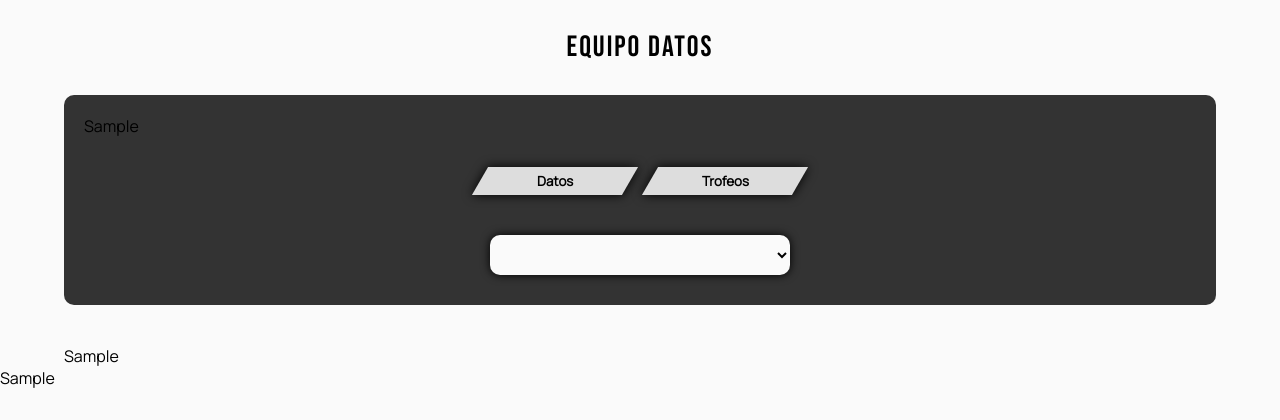
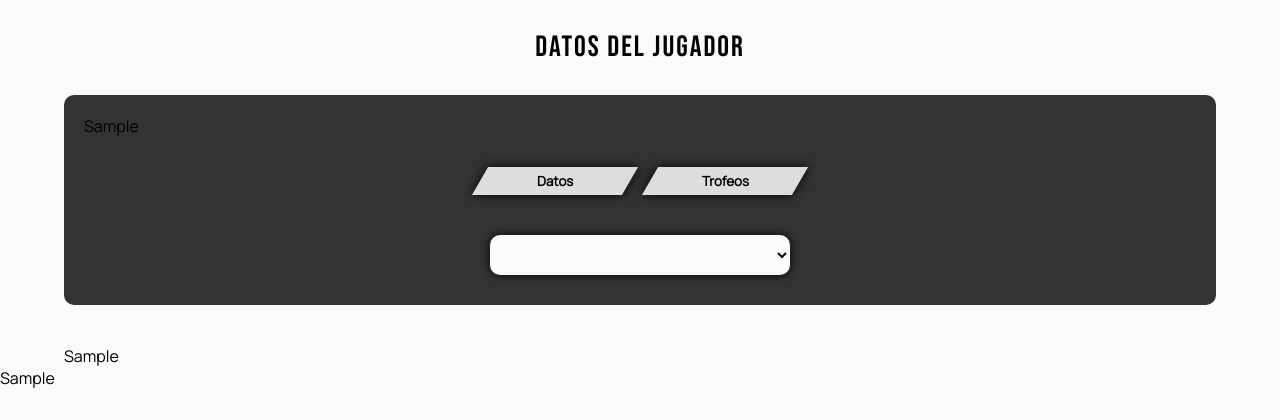
Before and after one commit to FranciscoRodBel/FrancisGol, a PHP site: template FrancisGol/view/jugador_datos.php in a window 1280 px wide. Shown: the top 420 px of the page. Run offline with PHP 8.4, Linux system fonts and the light colour scheme; the template is opened without the code that fills it: most values are stand-ins (such as "Sample title", 1, 10 or a date in 2020); lists and menus that the app fills with data are empty; some libraries are stand-ins or nearby versions.

Commit message:
titulos añadidos

```diff
--- a/FrancisGol/view/jugador_datos.php
+++ b/FrancisGol/view/jugador_datos.php
@@ -1,5 +1,5 @@
 <main>
-    <h1 class="titulo_pagina">Equipo Datos</h1>
+    <h1 class="titulo_pagina">Datos del jugador</h1>
     <article>
         <section class="seccion_negra">
             <?= $datosJugador ?>
--- a/FrancisGol/view/jugador_trofeos.php
+++ b/FrancisGol/view/jugador_trofeos.php
@@ -1,5 +1,5 @@
 <main>
-    <h1 class="titulo_pagina">Equipo Trofeos</h1>
+    <h1 class="titulo_pagina">Trofeos del jugador</h1>
     <article>
         <section class="seccion_negra">
             <?= $datosJugador ?>
```
